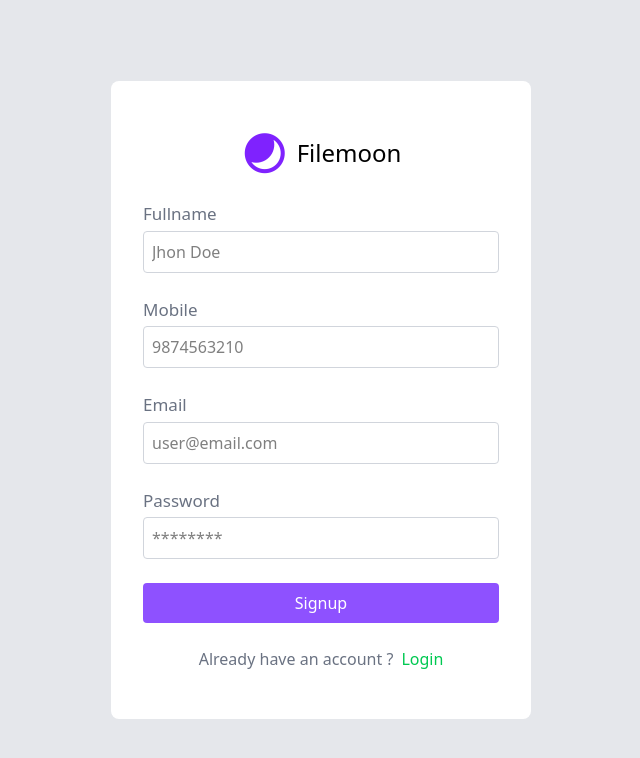
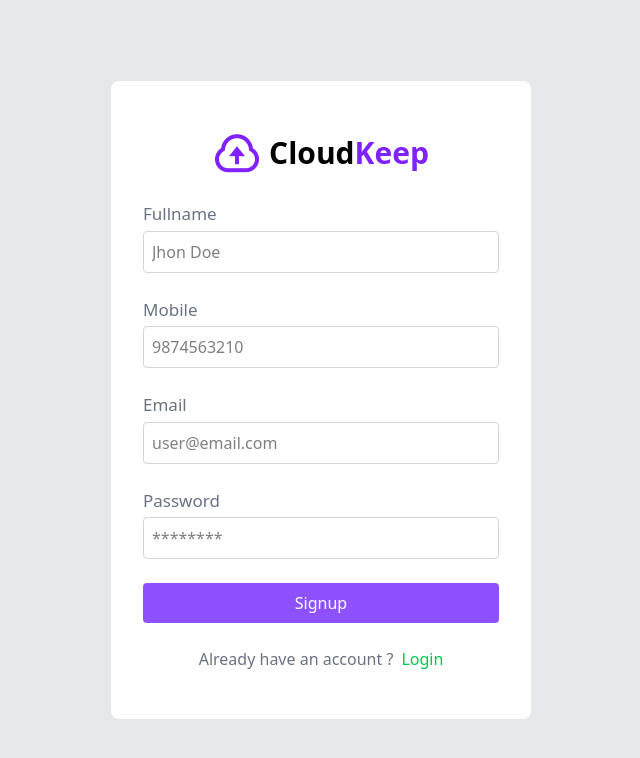
Before and after one commit to shivsinghcse/CloudKeep, a website: page view/signup.html in a window 1280 px wide. Shown: the whole page, without its empty margins (319-959 px from the left). Drawn offline with nearby package versions, Linux system fonts and the light colour scheme.

Commit message:
feat: signup page created

```diff
--- a/view/signup.html
+++ b/view/signup.html
@@ -23,8 +23,8 @@
         <div class="px-8 py-12 w-[420px] bg-white rounded-lg space-y-6 animate__animated animate__pulse">
 
             <div class="flex justify-center items-center gap-2">
-                <i class="ri-contrast-2-fill text-5xl text-violet-600"></i>
-                <h1 class="text-2xl font-medium">Filemoon</h1>
+                <i class="ri-upload-cloud-line text-5xl text-violet-600"></i>
+                <h1 class="text-3xl font-semibold">Cloud<span class="text-violet-600">Keep</span></h1>
             </div>
 
             <form class="flex flex-col gap-6">
```
